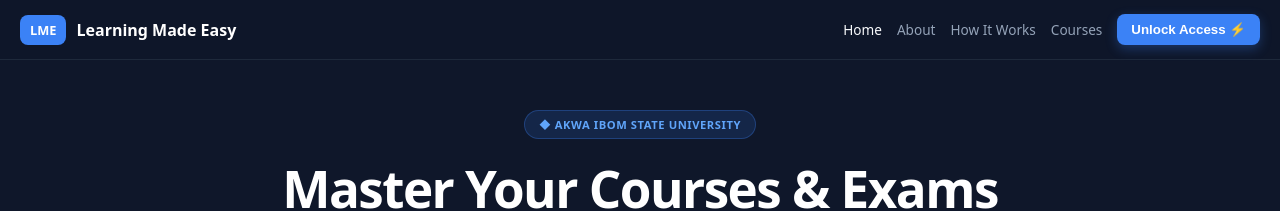
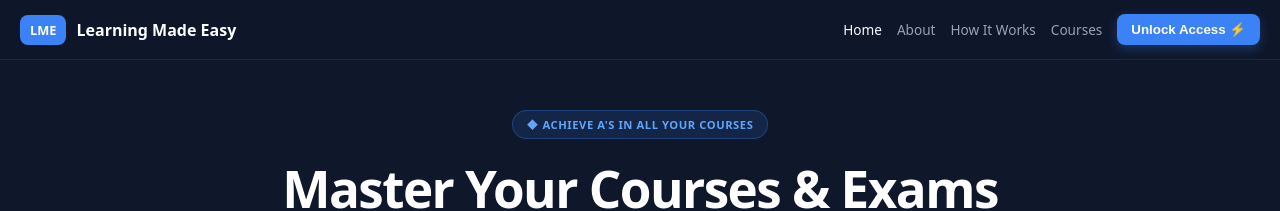
Before and after one commit to divinesaviour4-bit/LEARNING-MADE-EASY, a Next.js app: page / in a window 1280 px wide. Shown: the top 211 px of the page. Built offline with nearby package versions, Linux system fonts and the light colour scheme; no server answers.

Commit message:
Restore original name, set top badge to Achieve A's, and clean course card descriptions to Akwa Ibom State University

```diff
--- a/app/page.tsx
+++ b/app/page.tsx
@@ -54,13 +54,17 @@ export default function Home() {
   const [reviewerDept, setReviewerDept] = useState("");
   const [reviewerComment, setReviewerComment] = useState("");
 
-  // Fetch courses on mount
+  // Fetch courses on mount and clean descriptions to show only Akwa Ibom State University
   useEffect(() => {
     fetch("https://learning-made-easy-backend.onrender.com/api/courses")
       .then((res) => res.json())
       .then((data) => {
         if (data.success && data.courses) {
-          setCourses(data.courses);
+          const cleanedCourses = data.courses.map((course: any) => ({
+            ...course,
+            description: "Akwa Ibom State University"
+          }));
+          setCourses(cleanedCourses);
         }
       })
       .catch((err) => console.error("Failed to load courses", err));
@@ -182,7 +186,7 @@ export default function Home() {
         {/* Hero Section */}
         <div id="home" style={{ textAlign: "center", marginBottom: "50px", paddingTop: "10px" }}>
           <span style={{ background: "rgba(59, 130, 246, 0.15)", color: "#60a5fa", border: "1px solid rgba(59, 130, 246, 0.3)", padding: "6px 14px", borderRadius: "20px", fontSize: "0.7rem", fontWeight: "700", letterSpacing: "0.05em", textTransform: "uppercase", display: "inline-block" }}>
-            ◆ Akwa Ibom State University
+            ◆ Achieve A's in All Your Courses
           </span>
           <h1 style={{ fontSize: "clamp(2rem, 5vw, 3.2rem)", fontWeight: "900", marginTop: "20px", color: "#ffffff", letterSpacing: "-0.03em", lineHeight: "1.15" }}>
             Master Your Courses & Exams <span style={{ color: "#3b82f6" }}>Without Stress</span>
```
